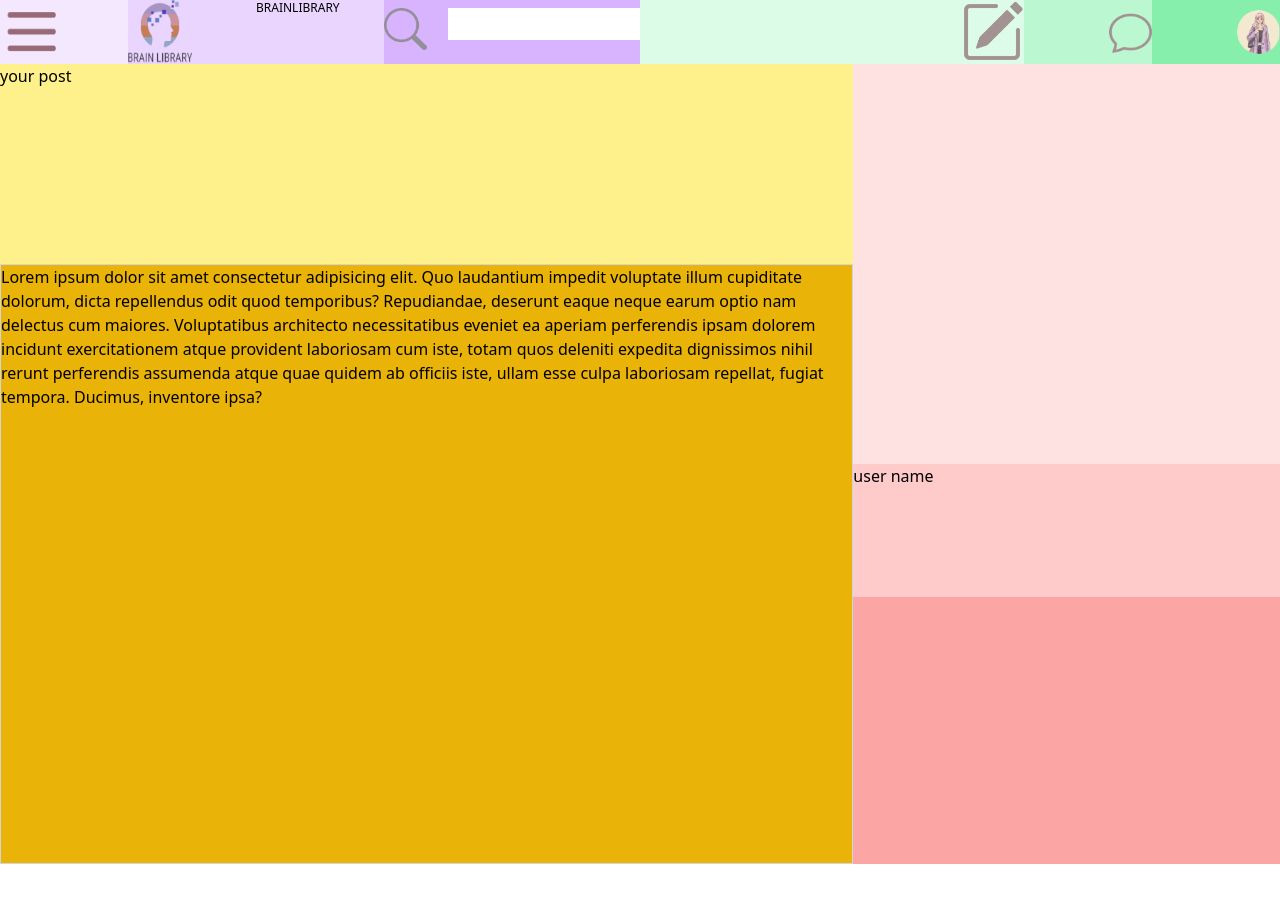
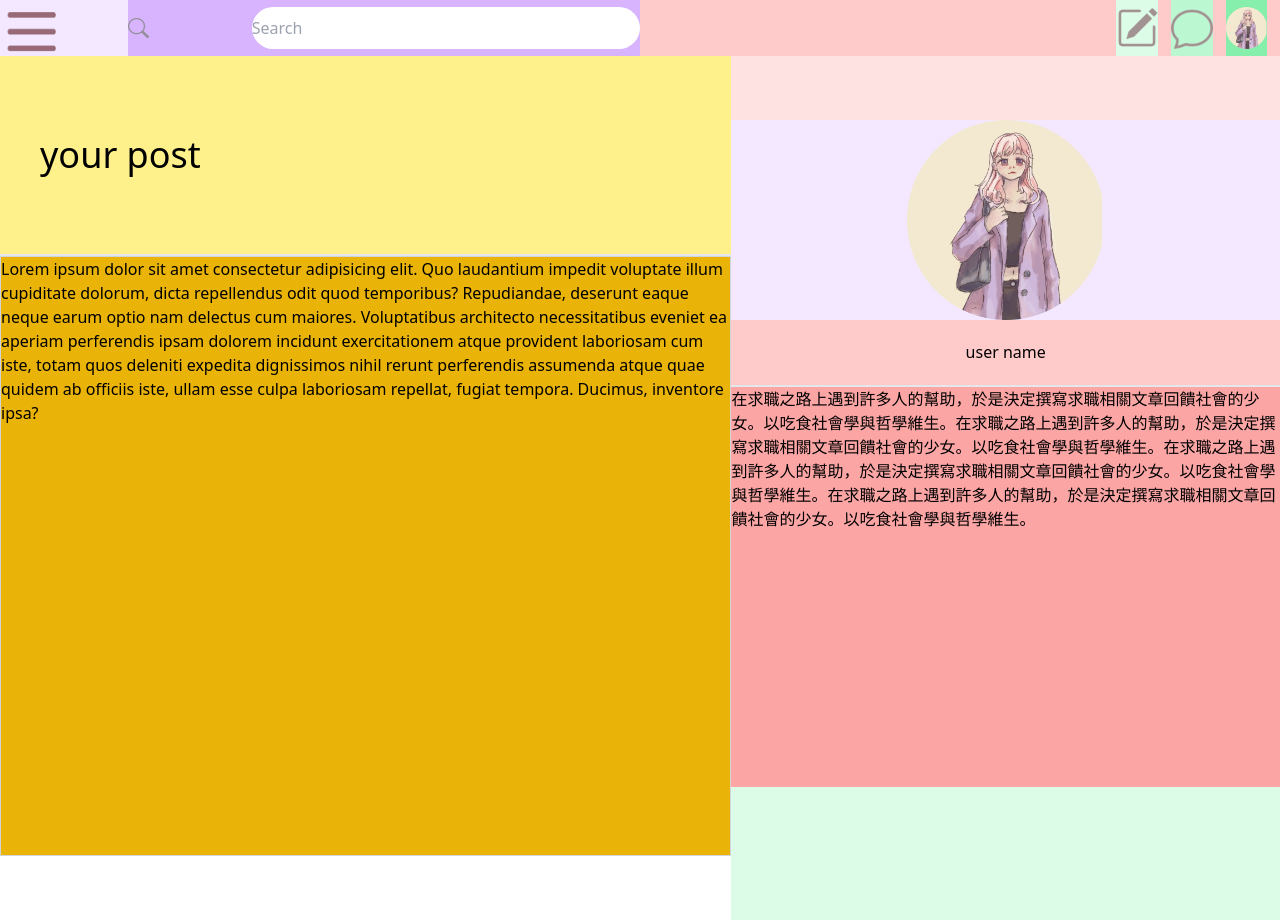
Before and after one commit to benbebobo149/BrainLib, a Nuxt app in the folder frontend/: page /personal in a window 1280 px wide. Before the commit the page ends 864 px from the top, so only its background shows below. Built offline with nearby package versions, Linux system fonts and the light colour scheme.

Commit message:
add:Navbar

```diff
--- a/frontend/components/InPageNav.vue
+++ b/frontend/components/InPageNav.vue
@@ -1,31 +1,27 @@
 <template>
-    <div class="flex w-screen h-7vh bg-gray-200">
-        <div class="flex w-1/2 h-7vh bg-blue-200">
+    <div class="flex w-screen h-[7vh] bg-gray-200">
+        <div class="flex w-1/2 h-[7vh] bg-blue-200">
             <div class="flex w-1/5 h-full bg-purple-100">
-                <ListNav class="w-1/2 h-full"/>
+                <ListNav class="w-1/2 h-full" />
             </div>
-            <div class="flex w-2/5 h-full bg-purple-200">
-                <div class="w-1/2 h-full">
-                    <img src="logo.png" alt="Logo" class="w-1/2 h-full"/>
-                </div>
-                <div class="flex w-1/2 h-full text-xs">
-                    <p>BRAINLIBRARY</p>
+            <div class="flex w-4/5 h-full bg-purple-300 items-center">
+                <label for="name">
+                    <img src="Search.png" alt="Search" class="w-1/6 h-full cursor-pointer">
+                </label>
+                <input type="text" id="name" placeholder="Search" class="w-5/6 h-3/4 rounded-full">
+                <!-- <SearchButton /> -->
             </div>
         </div>
-            <div class="flex w-2/5 h-full bg-purple-300 items-center">
-                <SearchButton />
-            </div>
-        </div>
-        <div class="flex w-1/2 h-7vh bg-red-200">
-            <div class="flex w-3/5 h-full bg-green-100 items-center justify-end">
-                <PencilButton class="w-1/6 h-full"/>
-            </div>
-            <div class="flex w-1/5 h-full bg-green-200 items-center justify-end">
-                <Chat class="w-1/3 h-full" />
-            </div>
-            <div class="flex w-1/5 h-full bg-green-300 items-center justify-end">
-                <PhotoSticker class="rounded-full w-1/3 h-full "/>
-            </div>
+        <div class="flex w-1/2 h-[7vh] bg-red-200 justify-end">
+            <NuxtLink to="./" class="flex w-auto h-full bg-green-100 items-center mr-[1vw]">
+                <img src="PencilSquare.png" alt="PencilButton" class="w-auto h-3/4">
+            </NuxtLink>
+            <NuxtLink to="./" class="flex w-auto h-full items-center bg-green-200 mr-[1vw]">
+                <img src="Chat.png" alt="Chat" class="w-auto h-3/4">
+            </NuxtLink>
+            <NuxtLink to="./" class="w-auto h-full flex items-center bg-green-300 mr-[1vw]">
+                <img src="PhotoSticker.png" alt="PhotoSticker" class="w-auto h-3/4">
+            </NuxtLink>
         </div>
     </div>
 </template>
--- a/frontend/components/ListNav.vue
+++ b/frontend/components/ListNav.vue
@@ -2,18 +2,36 @@
     <button @click="ListNav">
         <img src="ListNav.png" alt="ListNav">
     </button>
+    <!-- <div v-if="ListNavVisible" class="flex-none w-1/4 h-screen bg-purple-100">
+      <div class="bg-white p-6 rounded shadow-md relative">
+        <button @click="closeModal" class="absolute top-2 right-2 text-xl font-bold cursor-pointer">&times;</button>
+        <div class="text-center mb-4">
+          <p class="text-lg font-semibold">Sign in to Brain Library</p>
+        </div>
+        <div class="flex justify-center gap-4">
+          <div>
+            <Google class="w-24 h-24"></Google>
+          </div>
+        </div>
+      </div>
+    </div> -->
 </template>
 
 <script>
-// import { mapActions } from 'vuex';
-
 export default {
     name: 'ListNav',
-    // methods: {
-    //     ...mapActions(['navigateTo']),
-    //     goToOtherPage() {
-    //         this.navigateTo('/other-page'); // 替換 '/other-page' 為你想要跳轉的路徑
-    //     }
-    // }
+    data() {
+    return {
+      ListNavVisible: false
+    };
+  },
+  methods: {
+    openModal() {
+      this.ListNavVisible = true;
+    },
+    closeModal() {
+      this.ListNavVisible = false;
+    }
+  }
 }
 </script>
--- a/frontend/components/Signin.vue
+++ b/frontend/components/Signin.vue
@@ -14,9 +14,6 @@
             <Google class="w-24 h-24"></Google>
           </div>
         </div>
-        <div class="flex justify-center">
-          <Confirm class="w-24 h-24"></Confirm>
-        </div>
       </div>
     </div>
   </div>
@@ -24,13 +21,11 @@
 
 <script>
 import Google from '@/components/Google.vue'; // 替换为你的实际组件路径
-import Confirm from '@/components/Confirm.vue';
 
 export default {
   name: "Signin",
   components: {
     Google,
-    Confirm
   },
   data() {
     return {
--- a/frontend/pages/Welcome/index.vue
+++ b/frontend/pages/index.vue
@@ -23,7 +23,10 @@
       </div>
     </div>
     <div class="flex w-full h-1/10 bg-yellow-100">
-      <DoubleDown class="m-auto w-1vw h-1vh"></DoubleDown>
+      <NuxtLink to="./" class="flex w-auto h-full bg-green-100 items-center mr-[1vw]">
+        <img src="PencilSquare.png" alt="PencilButton" class="w-auto h-3/4">
+      </NuxtLink>
+      <DoubleDown class="flex m-auto "></DoubleDown>
     </div>
   </div>
 </template>
@@ -44,7 +47,8 @@ export default {
   },
   data() {
     return {
-      isModalVisible: false // 控制模态框显示与隐藏
+      isModalVisible: false, // 控制模态框显示与隐藏
+      ListNavVisible: false
     };
   },
   methods: {
@@ -54,6 +58,14 @@ export default {
     },
     closeModal() {
       this.isModalVisible = false; // 点击 "X" 按钮关闭模态框
+    },
+
+    toggleModal(value) {
+      // 接收从 Signin 组件传递过来的值，控制显示与隐藏模态框
+      this.ListNavVisible = value;
+    },
+    closeModal() {
+      this.ListNavVisible = false; // 点击 "ListNav" 按钮关闭模态框
     }
   }
 };
--- a/frontend/pages/personal/index.vue
+++ b/frontend/pages/personal/index.vue
@@ -5,7 +5,7 @@
 
     <div class="flex w-screen h-screen bg-red-100">
         <div class="w-2/3 h-screen bg-yellow-500">
-            <div class="w-full h-1/4 bg-yellow-200">
+            <div class="w-full h-1/4 bg-yellow-200 flex items-center text-4xl p-10 border-b-2">
                 <p>your post</p>
             </div>
             <div class="w-full h-3/4 overflow-y-scroll border border-gray-300">
@@ -13,14 +13,18 @@
                 Voluptatibus architecto necessitatibus eveniet ea aperiam perferendis ipsam dolorem incidunt exercitationem atque provident laboriosam cum iste, totam quos deleniti expedita dignissimos nihil rerunt perferendis assumenda atque quae quidem ab officiis iste, ullam esse culpa laboriosam repellat, fugiat tempora. Ducimus, inventore ipsa?</p>
             </div>
         </div>
-        <div class="w-1/3 h-full bg-green-100">
-            <div class="w-full h-2/3 bg-red-400">
-                <div class="w-full h-3/4 bg-red-100"></div>
-                <div class="w-full h-1/4 bg-red-200">
+        <div class="w-1/2 h-full bg-green-100 mt-16">
+            <div class="w-full h-1/3 bg-red-400">
+                <div class="flex w-full h-3/4 bg-purple-100 justify-center">
+                    <img src="UserPhoto.png" alt="UserPhoto" class="w-auto h-full">
+                </div>
+                <div class="flex justify-center items-center w-full h-1/4 bg-red-200 border-b-2">
                     <p>user name</p>
                 </div>
             </div>
-            <div class="w-full h-1/3 bg-red-300"></div>
+            <div class="w-full h-1/2 bg-red-300 flex justify-center">
+                <p>在求職之路上遇到許多人的幫助，於是決定撰寫求職相關文章回饋社會的少女。以吃食社會學與哲學維生。在求職之路上遇到許多人的幫助，於是決定撰寫求職相關文章回饋社會的少女。以吃食社會學與哲學維生。在求職之路上遇到許多人的幫助，於是決定撰寫求職相關文章回饋社會的少女。以吃食社會學與哲學維生。在求職之路上遇到許多人的幫助，於是決定撰寫求職相關文章回饋社會的少女。以吃食社會學與哲學維生。</p>
+            </div>
         </div>
     </div>
 </template>
```
Also changed, not shown: frontend/public/UserPhoto.png (added), frontend/tailwind.config.js (added). Lines whose indentation alone changed are shown as unchanged.
